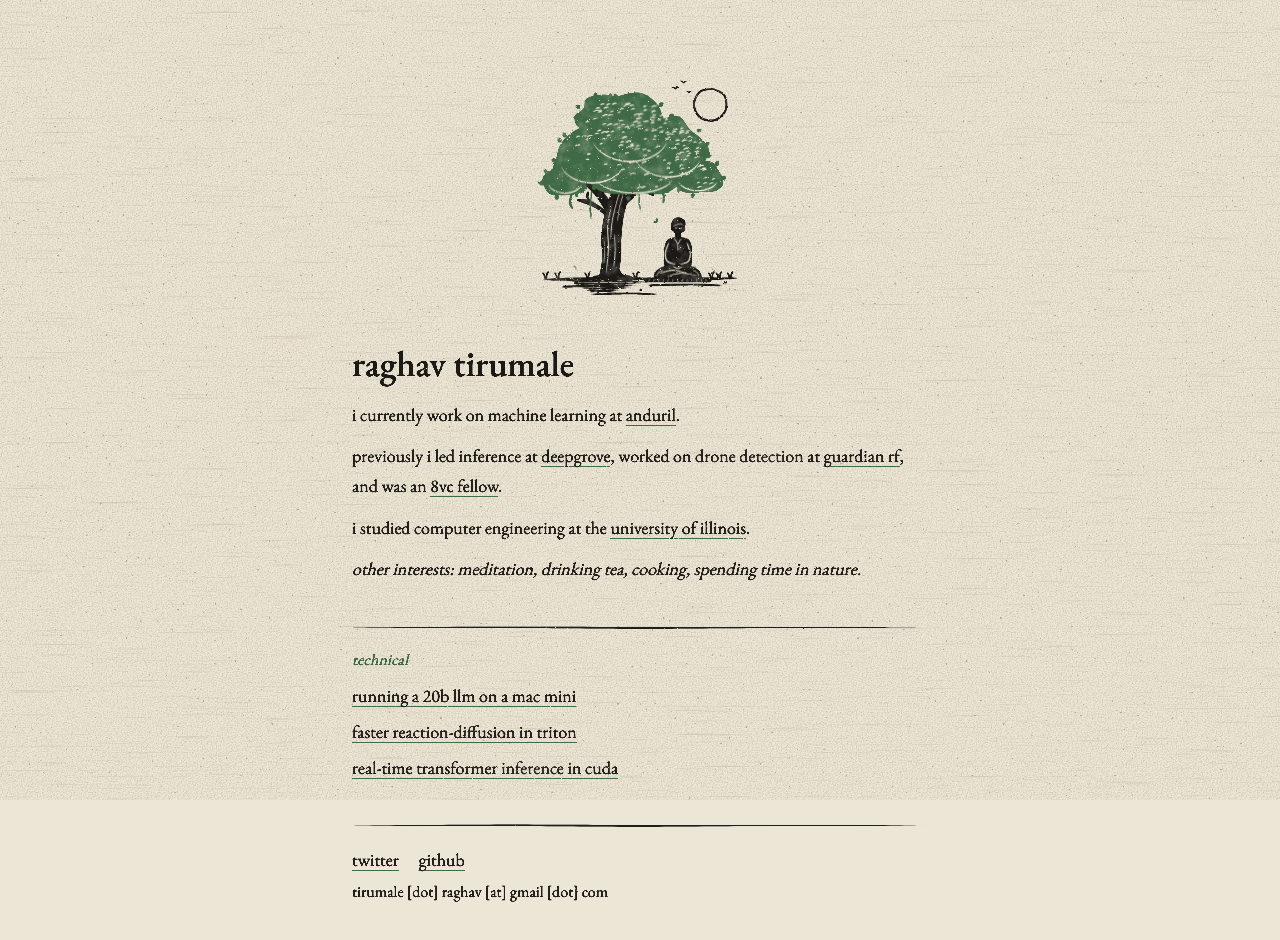
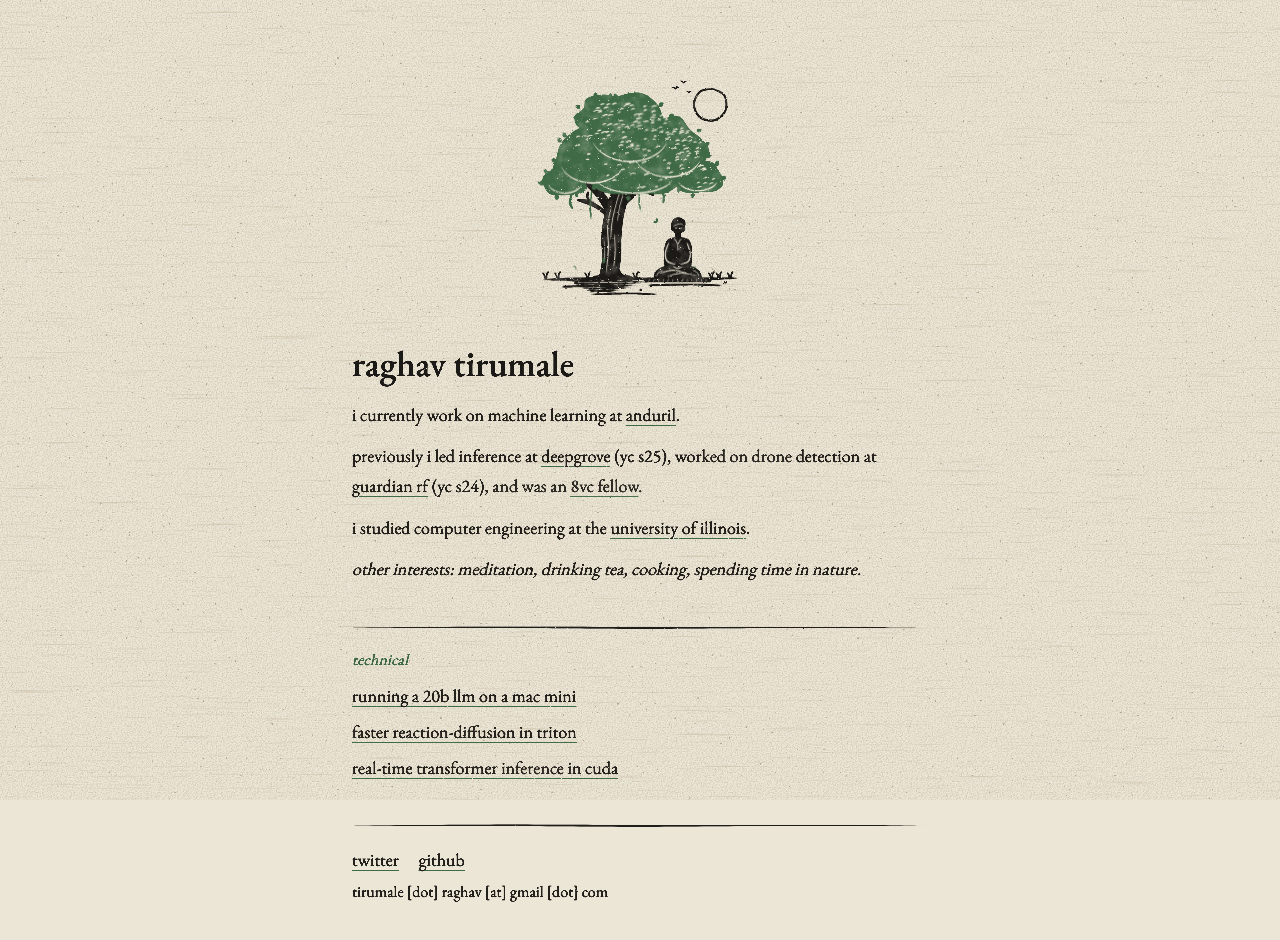
Before and after one commit to MythicalCow/web, a Next.js app: page / in a window 1280 px wide. Shown: the top 940 px of the page. Built offline with nearby package versions, Linux system fonts and the light colour scheme.

Commit message:
Add YC batches to past roles.
Co-Authored-By: Claude Opus 5.5 <noreply@anthropic.com>

```diff
--- a/src/app/page.tsx
+++ b/src/app/page.tsx
@@ -101,8 +101,8 @@ export default function Home() {
                 i currently work on machine learning at <A href={links.anduril} className="whitespace-nowrap">anduril</A>.
               </p>
               <p>
-                previously i led inference at <A href={links.deepgrove} className="whitespace-nowrap">deepgrove</A>, worked on drone detection at{" "}
-                <A href={links.guardianRf} className="whitespace-nowrap">guardian rf</A>, and was an{" "}
+                previously i led inference at <A href={links.deepgrove} className="whitespace-nowrap">deepgrove</A> <span className="whitespace-nowrap">(yc s25)</span>, worked on drone detection at{" "}
+                <A href={links.guardianRf} className="whitespace-nowrap">guardian rf</A> <span className="whitespace-nowrap">(yc s24)</span>, and was an{" "}
                 <A href={links.eightVc} className="whitespace-nowrap">8vc fellow</A>.
               </p>
               <p>
```
